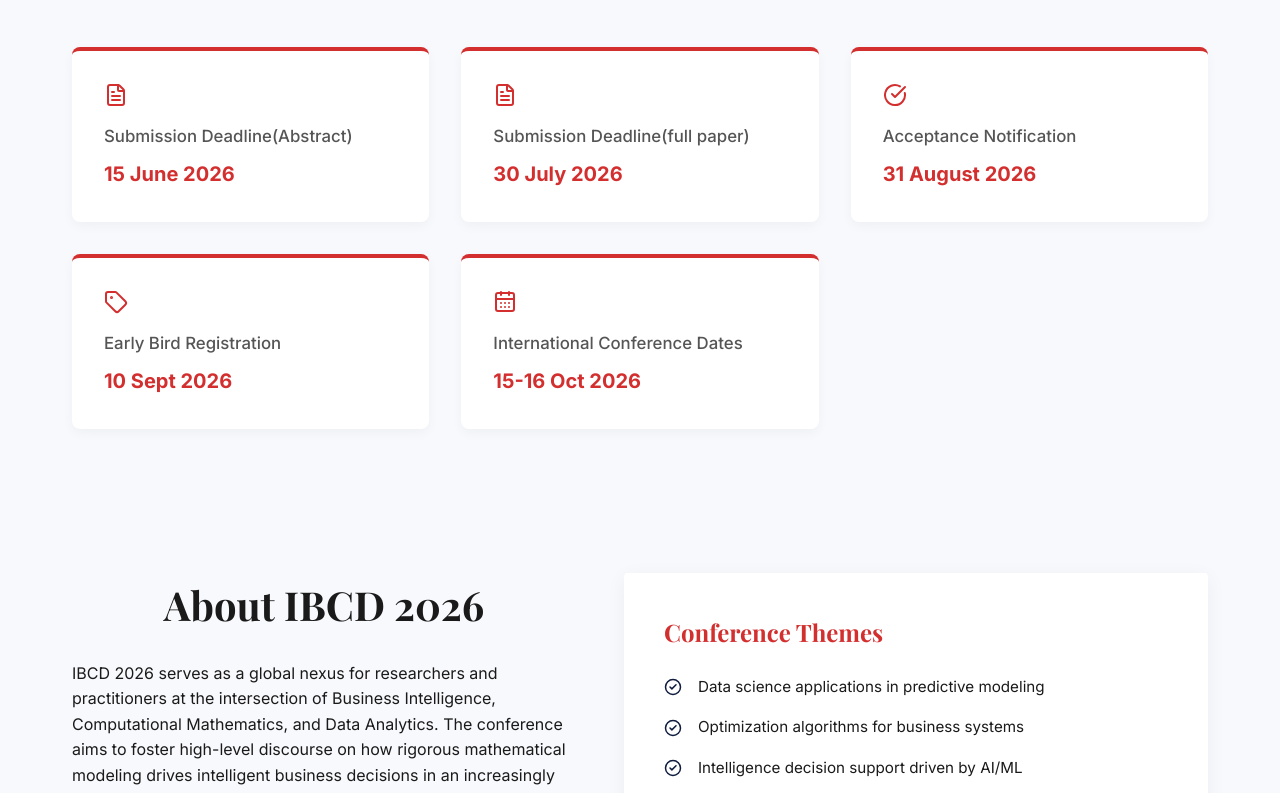
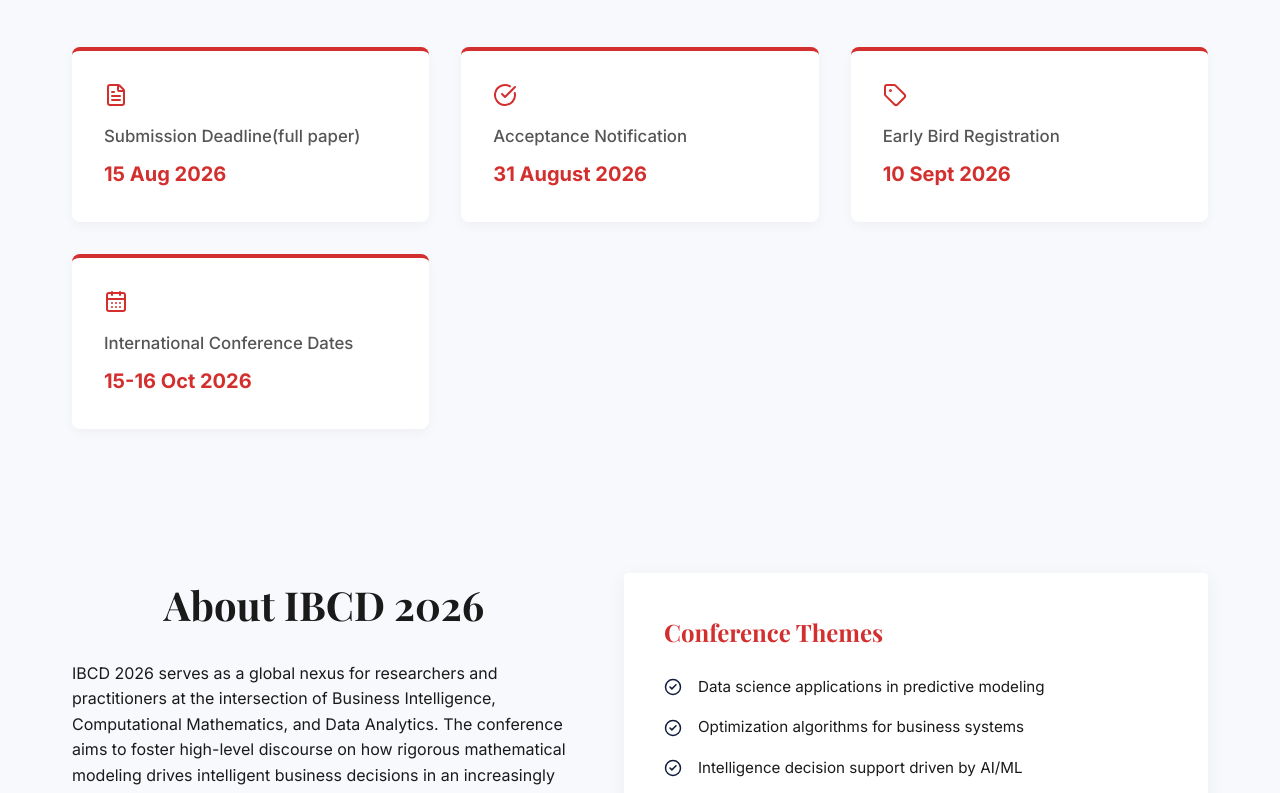
Before and after one commit to heytechie/IBCD-, a React (Vite) app: page /#/ in a window 1280 px wide. Shown: the part 940-1733 px from the top of the page. Built offline with nearby package versions, Linux system fonts and the light colour scheme; a web font is replaced by a local one.

Commit message:
dean changes

```diff
--- a/src/data/content.js
+++ b/src/data/content.js
@@ -42,8 +42,7 @@ export const paymentDetails = {
 };
 
 export const importantDates = [
-  { title: "Submission Deadline(Abstract)", date: "15 June 2026", icon: "file" },
-  { title: "Submission Deadline(full paper)", date: "30 July 2026", icon: "file" },
+  { title: "Submission Deadline(full paper)", date: "15 Aug 2026", icon: "file" },
   { title: "Acceptance Notification", date: "31 August 2026", icon: "check" },
   { title: "Early Bird Registration", date: "10 Sept 2026", icon: "tag" },
   { title: "International Conference Dates", date: "15-16 Oct 2026", icon: "calendar" }
@@ -57,7 +56,6 @@ export const committees = {
     { name: "Dr. Jose L. Martinez", affiliation: "Autonomous University of Tamaulipas", image: "/JoseMartinez.jpeg" }
   ],
   "conferenceChair": [
-    { name: "Dr. Hemant Kumar Nashine", affiliation: "Dean, SASL VIT Bhopal", image: "/HemantKumarSir.jpg" },
     { name: " Dr. Zaheer Kareem Ansari", affiliation: "Dean (I/C), SASL VIT Bhopal", image: "/image.png" }
   ],
   organizingSecretaries: [
```
